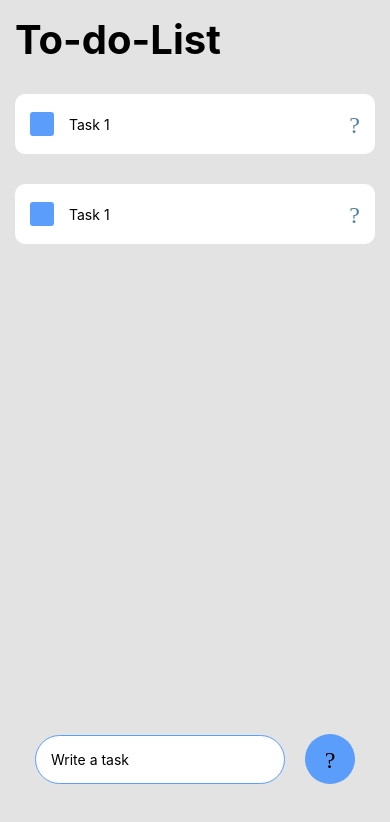
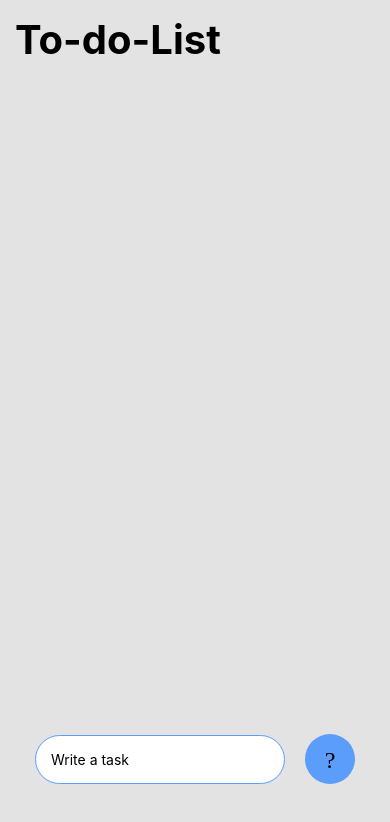
Before and after one commit to Deificz/Mobile-To-Do-List, a React Native app: screen / in a window 390 px wide. Shown: the top 822 px of the page. Built offline with nearby package versions, Linux system fonts and the light colour scheme.

Commit message:
Integrated add task function

```diff
--- a/App.tsx
+++ b/App.tsx
@@ -1,87 +1,17 @@
-import {
-  StyleSheet,
-  Text,
-  View,
-  KeyboardAvoidingView,
-  Platform,
-  TextInput,
-  TouchableOpacity,
-} from "react-native";
 import { Provider } from "react-redux";
 import { store } from "./src/app/store";
-import Task from "./src/components/Task";
 import { SafeAreaProvider } from "react-native-safe-area-context";
-import { Icon } from "@rneui/themed";
+
+import Home from "./src/pages/Home";
 
 export default function App() {
+
+
   return (
     <SafeAreaProvider>
       <Provider store={store}>
-        <View style={styles.container}>
-          <Text style={styles.title}>To-do-List</Text>
-          <Task />
-          <Task />
-          <KeyboardAvoidingView
-            behavior={Platform.OS === "ios" ? "padding" : "height"}
-            style={styles.taskInputWrapper}
-          >
-            <TextInput style={styles.taskInput} placeholder="Write a task" />
-            <TouchableOpacity>
-              <View style={styles.addWrapper}>
-                <Icon
-                  name="font-awesome"
-                  type="plus"
-                  color="#00000"
-                  style={styles.addIcon}
-                />
-              </View>
-            </TouchableOpacity>
-          </KeyboardAvoidingView>
-        </View>
+        <Home/>
       </Provider>
     </SafeAreaProvider>
   );
 }
-
-const styles = StyleSheet.create({
-  container: {
-    flex: 1,
-    backgroundColor: "#e3e3e3",
-    alignItems: "center",
-    justifyContent: "flex-start",
-    padding: 15,
-  },
-  title: {
-    alignSelf: "flex-start",
-    fontSize: 40,
-    fontWeight: "bold",
-  },
-  taskInputWrapper: {
-    position: "absolute",
-    bottom: 60,
-    width: "100%",
-    flexDirection: "row",
-    justifyContent: "center",
-    alignItems: "center",
-  },
-  taskInput: {
-    padding:15,
-    width: 250,
-    backgroundColor: "#ffff",
-    borderRadius: 60,
-    borderColor: "#5a9dfa",
-    borderWidth: 1,
-    marginRight: 20,
-  },
-  addWrapper:{
-    borderRadius: 200,
-    width: 50,
-    height: 50,
-    justifyContent: "center",
-    alignItems: "center",
-    backgroundColor: "#5a9dfa",
-  },
-  addIcon:{
-    color: "#fffff",
-  }
-});
--- a/src/components/Task.tsx
+++ b/src/components/Task.tsx
@@ -11,7 +11,7 @@ import { Icon } from "@rneui/themed";
 
 type Props = {
   id: string;
-  task: string;
+  name: string;
 };
 
 const Task = (props: Props) => {
@@ -19,7 +19,7 @@ const Task = (props: Props) => {
     <View style={styles.task}>
       <View style={styles.leftSide}>
         <TouchableOpacity style={styles.removeTask}></TouchableOpacity>
-        <Text style={styles.taskLabel}>{props.task}Task 1</Text>
+        <Text style={styles.taskLabel}>{props.name}Task 1</Text>
       </View>
       <Icon
         name="material-community"
--- /dev/null
+++ b/src/pages/Home.tsx
@@ -0,0 +1,101 @@
+import React from "react";
+import { useState } from "react";
+import {
+  StyleSheet,
+  Text,
+  View,
+  KeyboardAvoidingView,
+  Platform,
+  TextInput,
+  TouchableOpacity,
+} from "react-native";
+import Task from "../components/Task";
+import { Icon } from "@rneui/themed";
+import { RootState } from "../app/store";
+import { useSelector, useDispatch } from "react-redux";
+import { addToDo, removeToDo } from "../redux states/to-dos";
+type Props = {};
+
+const Home = (props: Props) => {
+  const [currentTask, setCurrentTask] = useState("");
+
+  const tasks = useSelector((state: RootState) => state.toDo.tasks);
+  const dispatch = useDispatch();
+
+  const handleAddTask = () => {
+    dispatch(addToDo(currentTask));
+    console.log(currentTask);
+  };
+  return (
+    <View style={styles.container}>
+      <Text style={styles.title}>To-do-List</Text>
+      {/* <Task />
+      <Task /> */}
+      <KeyboardAvoidingView
+        behavior={Platform.OS === "ios" ? "padding" : "height"}
+        style={styles.taskInputWrapper}
+      >
+        <TextInput
+          style={styles.taskInput}
+          placeholder="Write a task"
+          onChangeText={(input) => setCurrentTask(input)}
+        />
+        <TouchableOpacity onPress={handleAddTask}>
+          <View style={styles.addWrapper}>
+            <Icon
+              name="font-awesome"
+              type="plus"
+              color="#00000"
+              style={styles.addIcon}
+            />
+          </View>
+        </TouchableOpacity>
+      </KeyboardAvoidingView>
+    </View>
+  );
+};
+
+export default Home;
+
+const styles = StyleSheet.create({
+  container: {
+    flex: 1,
+    backgroundColor: "#e3e3e3",
+    alignItems: "center",
+    justifyContent: "flex-start",
+    padding: 15,
+  },
+  title: {
+    alignSelf: "flex-start",
+    fontSize: 40,
+    fontWeight: "bold",
+  },
+  taskInputWrapper: {
+    position: "absolute",
+    bottom: 60,
+    width: "100%",
+    flexDirection: "row",
+    justifyContent: "center",
+    alignItems: "center",
+  },
+  taskInput: {
+    padding: 15,
+    width: 250,
+    backgroundColor: "#ffff",
+    borderRadius: 60,
+    borderColor: "#5a9dfa",
+    borderWidth: 1,
+    marginRight: 20,
+  },
+  addWrapper: {
+    borderRadius: 200,
+    width: 50,
+    height: 50,
+    justifyContent: "center",
+    alignItems: "center",
+    backgroundColor: "#5a9dfa",
+  },
+  addIcon: {
+    color: "#fffff",
+  },
+});
--- a/src/redux states/to-dos.tsx
+++ b/src/redux states/to-dos.tsx
@@ -32,6 +32,6 @@ export const toDoSlice = createSlice({
   },
 });
 
-export const { addToDo } = toDoSlice.actions;
+export const { addToDo, removeToDo } = toDoSlice.actions;
 
 export default toDoSlice.reducer;
```
